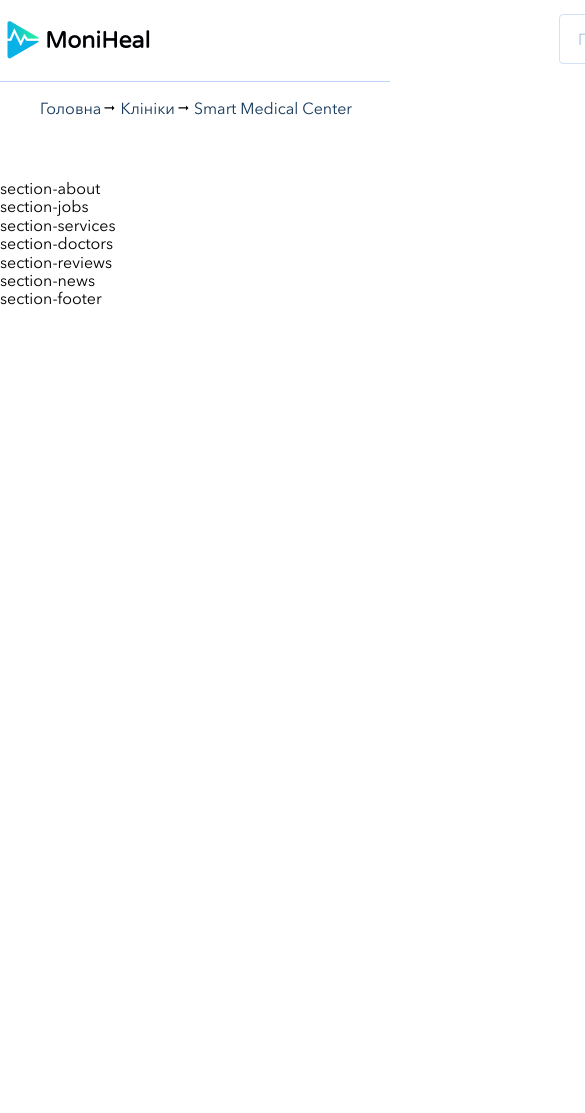
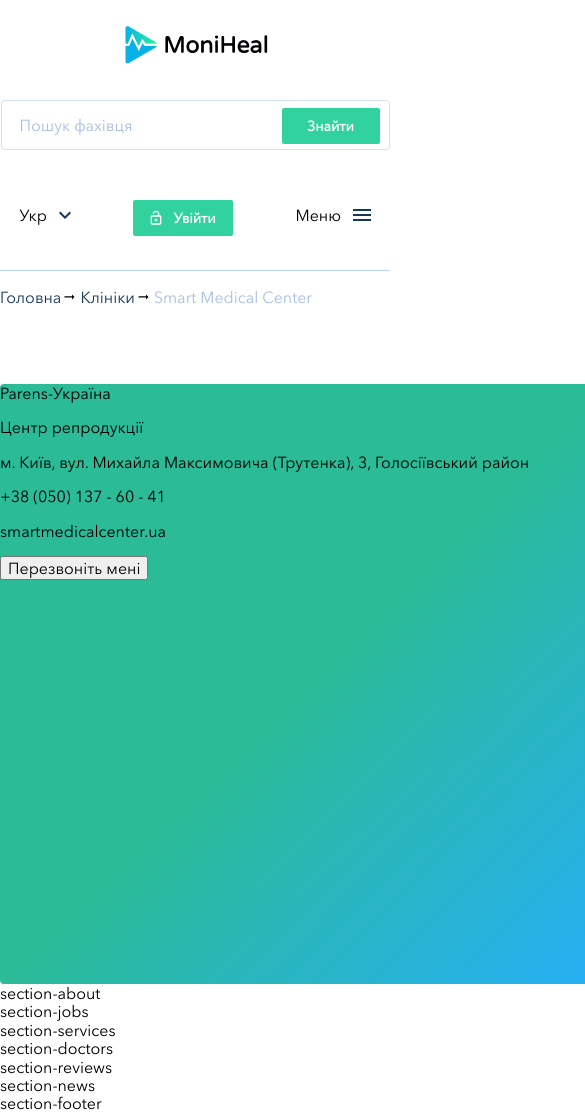
Before and after one commit to VladTsvok1/glowing-fortnight, a website: page html/index.html in a window 390 px wide. Shown: the top 1113 px of the page, 585 px wide, since content can reach past the window. Before the commit the page ends 844 px from the top, so only its background shows below. Drawn offline with Linux system fonts and the light colour scheme.

Commit message:
header with adaptive

```diff
--- a/html/index.html
+++ b/html/index.html
@@ -3,7 +3,7 @@
 
 <head>
     <meta charset="UTF-8">
-    <meta name="viewport" content="width=device-width, initial-scale=1.0">
+    <meta name="viewport" content="width=device-width initial-scale=1, maximum-scale=1">
     <title>MoniHeal</title>
     <link rel="stylesheet" href="../css/style.css">
 </head>
@@ -27,7 +27,7 @@
                 <div class="section-header-menu_language"><span>Укр</span> </div>
                 <div class="section-header-menu_log-in">
 
-                    <button type="button"><span class="section-header-menu_log-in-icon"></span>  Увійти</button>
+                    <button type="button"><span class="section-header-menu_log-in-icon"></span> Увійти</button>
                 </div>
                 <div class="section-header-menu_list"> <span>Меню</span></div>
             </div>
@@ -35,16 +35,19 @@
         </div>
     </header>
 
+
     <!-- Header -->
+
+    <div class="hr-line-sub-header"></div>
 
     <!-- small-nav -->
 
     <section class="section-outer section-small-nav">
         <div class="section-inner">
-            <ul class="section-inner-list">
-                <li class="section-inner-list-item"><a href="">Головна</a></li>
-                <li class="section-inner-list-item"><a href="">Клініки</a></li>
-                <li class="section-inner-list-item"><a href="">Smart Medical Center</a></li>
+            <ul class="section-nav-list">
+                <li class="section-nav-list-item"><a href="">Головна</a></li>
+                <li class="section-nav-list-item"><a href="">Клініки</a></li>
+                <li class="section-nav-list-item"><a href="">Smart Medical Center</a></li>
             </ul>
         </div>
     </section>
@@ -55,7 +58,34 @@
 
     <section class="section-outer section-promo">
         <div class="section-inner">
+            <div class="section-promo-info">
+                <div class="section-promo-info-logo"></div>
+                <div class="section-promo-info-name">
+                    <div class="section-promo-info-name-text">
+                        <p>Parens-Україна</p>
+                        <p class="section-promo-info-name-text-sub-text">Центр репродукції</p>
+                    </div>
+                    <div class="section-promo-info-name-stars"></div>
+                </div>
 
+                <div class="section-promo-info-location">
+                    <p>м. Київ, вул. Михайла Максимовича (Трутенка), 3, Голосіївський район
+                    </p>
+                </div>
+                <div class="section-promo-info-phone">
+                    <p>+38 (050) 137 - 60 - 41</p>
+                </div>
+                <div class="section-promo-info-site">
+                    <p>smartmedicalcenter.ua</p>
+                </div>
+                <div class="section-promo-info-callme">
+                    <button type="button">Перезвоніть мені</button>
+                </div>
+            </div>
+            <div class="section-promo-media">
+                <div class="section-promo-media-photos"></div>
+                <div class="section-promo-media-map"></div>
+            </div>
         </div>
     </section>
 
--- a/scss/style.scss
+++ b/scss/style.scss
@@ -38,8 +38,20 @@
     font-family: 'AvenirNextCyr', sans-serif;
 }
 
+
+.hr-line-sub-header{
+    border-bottom: 1px solid #C0D3FE;
+}
+.section-inner{
+
+    max-width: $maxWidthContainer;
+    margin: 0 auto;
+}
+
 .section-header{
-    border-bottom: 1px solid #C0D3FE;
+    max-width: $maxWidth;
+    margin: auto auto;
+
     &-logo{
         margin-top: 15px;
         width: 155px;
@@ -47,6 +59,7 @@
         background: url("../img/images/Logo_color\ 1logo.png") no-repeat;
         background-size: cover;
     }
+
     &-search{
         margin-top: 14px;
         display: flex;
@@ -132,8 +145,6 @@
     }
     .section-inner{
         height: 81px;
-        width: $maxWidth;
-        margin: 0 auto;
         display: flex;
         justify-content: space-between;
 
@@ -145,9 +156,10 @@
         height: 81px;
         width: $maxWidthContainer;
         margin: auto;
-
+        .section-nav{
         &-list{
 
+           padding: 0;
             list-style: none;
            &-item{
             display: inline-block;
@@ -157,10 +169,6 @@
             background-position-x: right;
             background-position-y: center;
 
-            &:last-child{
-                background: none;
-                padding: 0;
-            }
 
 
             a{
@@ -175,29 +183,140 @@
                 }
 
 
+            }
+            &:last-child{
+                background: none;
+                padding: 0;
+                a{
+                color: #A7C0E2;
+                }
+            }
+
 
             }
-            }
+
            }
         }
     }
+}
 
+
+.section-promo{
+    &-info{
+        width: 721px;
+        height: 600px;
+        background: linear-gradient(135.38deg, #2BBB97 45.98%, #25AEF6 91.19%);
+        border-radius: 4px 0px 0px 4px;
+    }
+}
+
+
+
+
+
+
+
+
+
+
+
+
+
+
+
+// ==================media==============================
+    @media (max-width: 1410px){
+        .section-inner{
+            max-width: 1200px;
+        }
+
+    }
 
     @media (max-width: 1200px){
         .section-inner{
             max-width: 970px;
         }
+
     }
-    @media (max-width: 992px){
+    @media (max-width: 998px){
         .section-inner{
+
             max-width: 750px;
+
+        }
+        .section-header{
+            .section-inner{
+                height: 250px;
+               max-width: $maxWidth;
+                margin: 0 auto;
+                display: unset;
+            }
+            &-logo{
+                float: left;
+                margin: 30px ;
+                padding: 0;
+            }
+            &-search{
+                float: right;
+                margin: 30px ;
+                padding: 0;
+            }
+            &-menu{
+                width: 90%;
+                clear: both;
+                margin: 20px auto;
+                padding: 0;
+            }
+
+
+
         }
     }
     @media (max-width: 767px){
         .section-inner{
-            max-width: none;
+
+            max-width: 660px;
+
         }
     }
+    @media (max-width: 677px){
+        .section-inner{
+            max-width: 550px;
+        }
+
+
+        .section-header{
+            .section-inner{
+
+                display: block;
+
+            }
+
+        &-logo{
+            float: none;
+            margin: 20px auto;
+            padding: 0;
+
+        }
+        &-search{
+            float: none;
+
+            margin: 30px auto;
+            padding: 0;
+            clear: both;
+        }
+        &-menu{
+            float: none;
+            width: 90%;
+            clear: both;
+            margin: 50px auto;
+            padding: 0;
+
+        }
+        }
+    }
+
+
 
 .section-promo{
 
```
Also changed, not shown: css/style.css.
